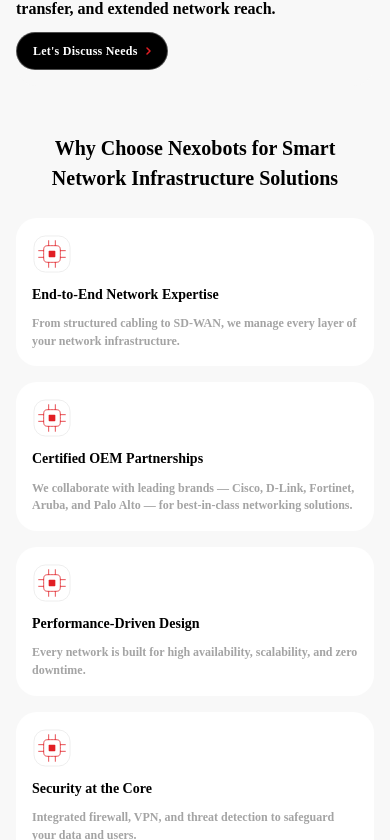
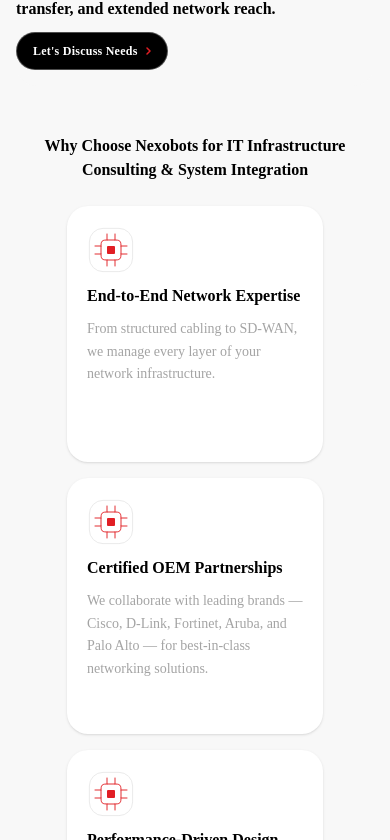
Before and after one commit to abhaysingh-22/nexobots, a Next.js app: page /solution-4 in a window 390 px wide. Shown: the part 7024-7864 px from the top of the page. Built offline with nearby package versions, Linux system fonts and the light colour scheme.

Commit message:
Refactor Solution4Page layout; enhance section styling, improve benefit card responsiveness, and update section title for clarity

```diff
--- a/src/app/solution-4/page.tsx
+++ b/src/app/solution-4/page.tsx
@@ -968,41 +968,35 @@ export default function Solution4Page() {
 			</section>
 
 			{/* Why Choose Nexobots */}
-			<section className="bg-[#F8F8F8] py-8 sm:py-10 md:py-14 lg:py-[80px]">
-				<div className="mx-auto w-full max-w-[1440px] px-4 sm:px-6 lg:px-[78px]">
+			<section className="bg-[#F8F8F8] py-8 sm:py-10 md:py-14 lg:py-16 xl:py-[80px]">
+				<div className="mx-auto w-full  px-4 sm:px-6 lg:px-[78px]">
 					<h2
-						className="font-['TASA_Orbiter'] text-black text-center mb-6 sm:mb-8 lg:mb-[50px] text-xl sm:text-2xl md:text-3xl lg:text-[40px]"
+						className="font-['TASA_Orbiter'] text-black text-center mb-6 sm:mb-8 md:mb-10 lg:mb-[50px] text-md sm:text-xl md:text-3xl lg:text-[40px] px-2"
 						style={{ fontWeight: 600, lineHeight: "1.494" }}
 					>
-						Why Choose Nexobots for Smart Network Infrastructure Solutions
+						Why Choose Nexobots for IT Infrastructure <br /> Consulting & System Integration
 					</h2>
 
-					{/* Benefit Cards - Responsive Grid */}
-					<div className="grid grid-cols-1 sm:grid-cols-2 lg:grid-cols-3 xl:grid-cols-5 gap-4 sm:gap-6">
+					{/* Benefit Cards - Fully Responsive Grid */}
+					<div className="flex flex-wrap justify-center items-center gap-4 sm:gap-5 lg:gap-6 w-full mx-auto">
 						{benefitCards.map((card, index) => (
 							<div
 								key={index}
-								className="bg-white rounded-[21px] p-4 sm:p-5 flex flex-col gap-3 sm:gap-4"
+								className="bg-white rounded-[21px] h-64 w-64  p-5 sm:p-5 lg:p-6 flex flex-col gap-3 sm:gap-4 shadow-sm hover:shadow-md transition-shadow duration-300"
 							>
-								<div className="flex-shrink-0 w-10 h-10 sm:w-12 sm:h-12">
+								<div className="flex-shrink-0 w-12 h-12 sm:w-12 sm:h-12 lg:w-14 lg:h-14">
 									<Image
-										src="/cpu-light-logo.svg"
+										src="/cpu-icon-service-1.svg"
 										alt=""
 										width={51}
 										height={51}
 										className="w-full h-full"
 									/>
 								</div>
-								<h3
-									className="font-['Manrope'] text-black text-sm sm:text-base"
-									style={{ fontWeight: 700, lineHeight: "1.25" }}
-								>
+								<h3 className="font-['Manrope'] text-black text-base sm:text-base lg:text-md font-semibold leading-tight">
 									{card.title}
 								</h3>
-								<p
-									className="font-['Manrope'] text-[#A4A4A4] text-xs sm:text-sm"
-									style={{ fontWeight: 700, lineHeight: "1.462" }}
-								>
+								<p className="font-['Manrope'] text-[#A4A4A4] text-sm leading-relaxed">
 									{card.description}
 								</p>
 							</div>
@@ -1010,6 +1004,9 @@ export default function Solution4Page() {
 					</div>
 				</div>
 			</section>
+
+			<Partners />
+
 
 			{/* FAQs */}
 			<section className="hidden lg:block py-8 sm:py-10 md:py-14 lg:py-[80px] bg-[#F8F8F8]">
@@ -1069,7 +1066,6 @@ export default function Solution4Page() {
 				</div>
 			</section>
 
-			<Partners />
 
 			<div id="contact">
 				<ContactForm />
```
